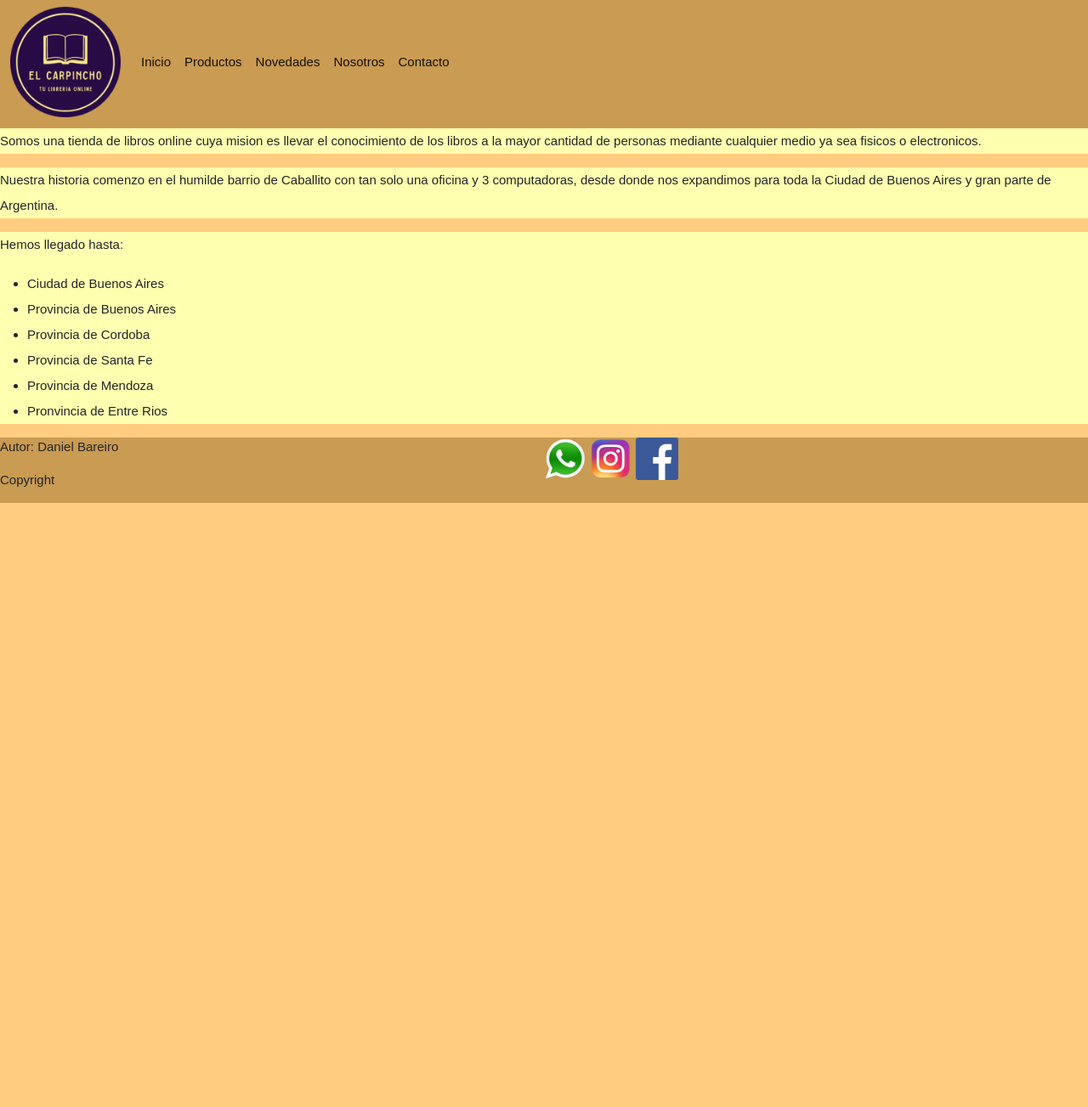
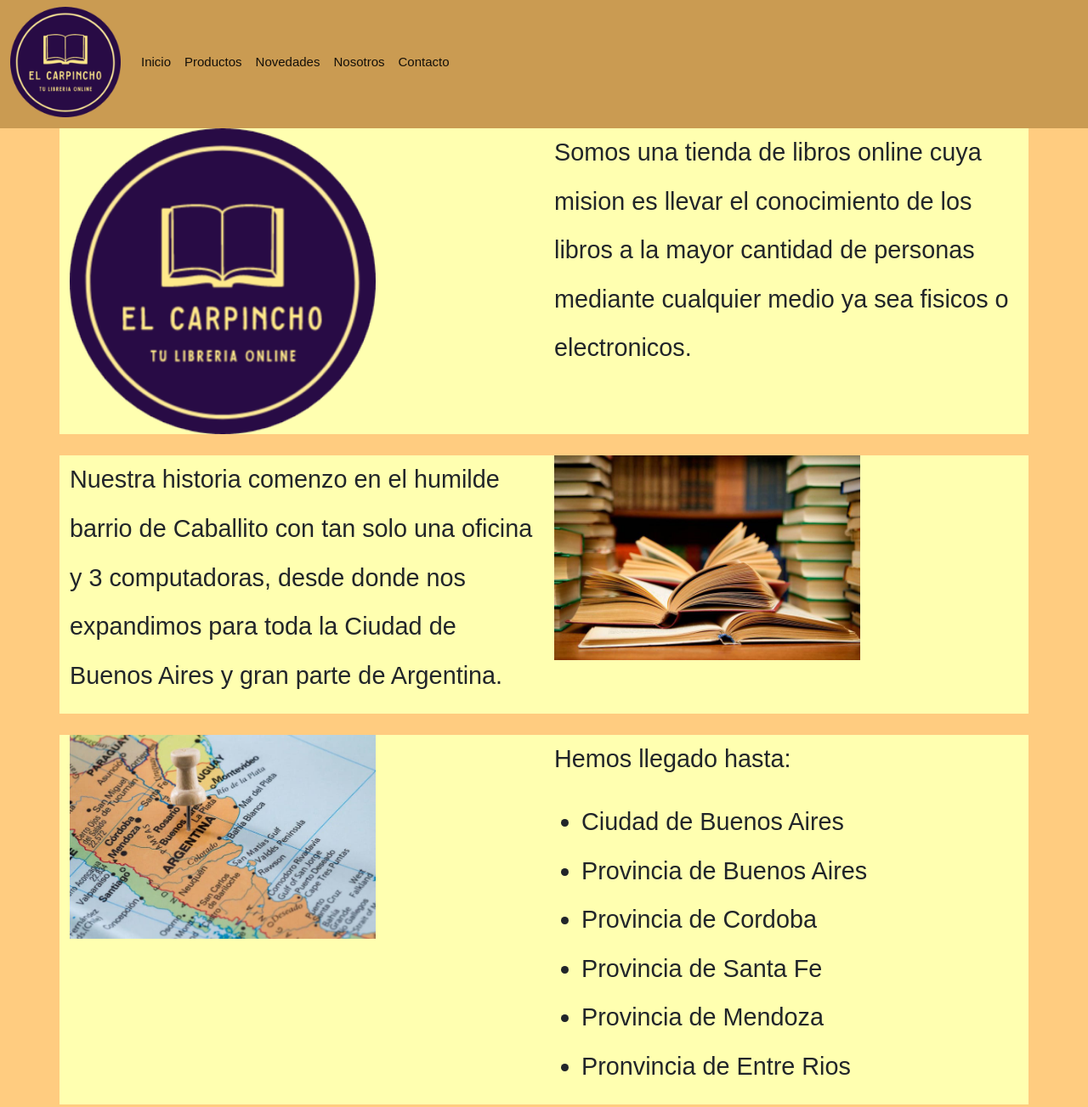
Before and after one commit to danielbare12/proyecto_libreria, a website: page secciones/nosotros.html in a window 1280 px wide. Shown: the part 5-1308 px from the top of the page at 85% size. Before the commit the page ends 800 px from the top, so only its background shows below. Drawn offline with nearby package versions, Linux system fonts and the light colour scheme.

Commit message:
Agregando modificaciones de estilos y codigo de nosotros.html

```diff
--- a/scss/style.scss
+++ b/scss/style.scss
@@ -152,9 +152,22 @@ footer{
 
 /*Estilos para la pagina nosotros*/
 
-.nosotros div{
+.nosotros .row{
     line-height: 2;
-    background-color:$colorProductos;
+    background-color: $colorProductos;
+    margin-bottom: 25px;
+}
+
+.nosotros p{
+    font-size: 2.25vw;
+}
+
+.nosotros ul li{
+    font-size: 2.25vw;
+}
+
+.nosotros img{
+    width: 66%;
 }
 
 /*Estilos para la pagina contacto*/
--- a/secciones/nosotros.html
+++ b/secciones/nosotros.html
@@ -38,19 +38,35 @@
     <main>
 
         <section class="nosotros">
-        <div class="nosotros__descripcion">
-            <p> Somos una tienda de libros online cuya mision es llevar el conocimiento de los libros a la mayor cantidad de personas
+            <div class="container">
+                <div class="row">
+                    <div class="col"><img src="../media/logo.png" alt="Aca va el lofo de la empresa"></div>
+                    <div class="col">
+                        <p> Somos una tienda de libros online cuya mision es llevar el conocimiento de los libros a la
+                            mayor
+                            cantidad de personas
                             mediante
                             cualquier medio ya sea fisicos o electronicos.</p>
                     </div>
-        <div class="nosotros__historia">
+                </div>
+            </div>
+            <div class="container">
+                <div class="row">
+                    <div class="col">
                         <p>Nuestra historia comenzo en el humilde barrio de
                             Caballito
                             con
                             tan solo una oficina y 3 computadoras, desde donde nos expandimos
                             para toda la Ciudad de Buenos Aires y gran parte de Argentina.</p>
                     </div>
-        <div class="nosotros__ubicacion">
+                    <div class="col"><img src="../media/biblioteca.jpg" alt="Aca va la imagen de una biblioteca"></div>
+                </div>
+            </div>
+            <div class="container">
+                <div class="row">
+                    <div class="col"><img src="../media/mapa.jpg"
+                            alt="Aca va un mapa apuntando ubicaciones correspondientes"></div>
+                    <div class="col">
                         <p>Hemos llegado hasta: </p>
                         <ul>
                             <li>Ciudad de Buenos Aires</li>
@@ -61,9 +77,11 @@
                             <li>Pronvincia de Entre Rios</li>
                         </ul>
                     </div>
+                </div>
+            </div>
         </section>
     </main>
-    <footer class="piedeDePagina__autor" >
+    <footer class="piedeDePagina__autor">
         <div class="pieDePagina__propiedad">
             <p class="piedeDePagina__propiedad__autor" id="autor">Autor: Daniel Bareiro</p>
             <p class="piedeDePagina__propiedad__copyright">Copyright</p>
```
Also changed, not shown: css/style.css, media/biblioteca.jpg (added), media/mapa.jpg (added). Lines whose indentation alone changed are shown as unchanged.
